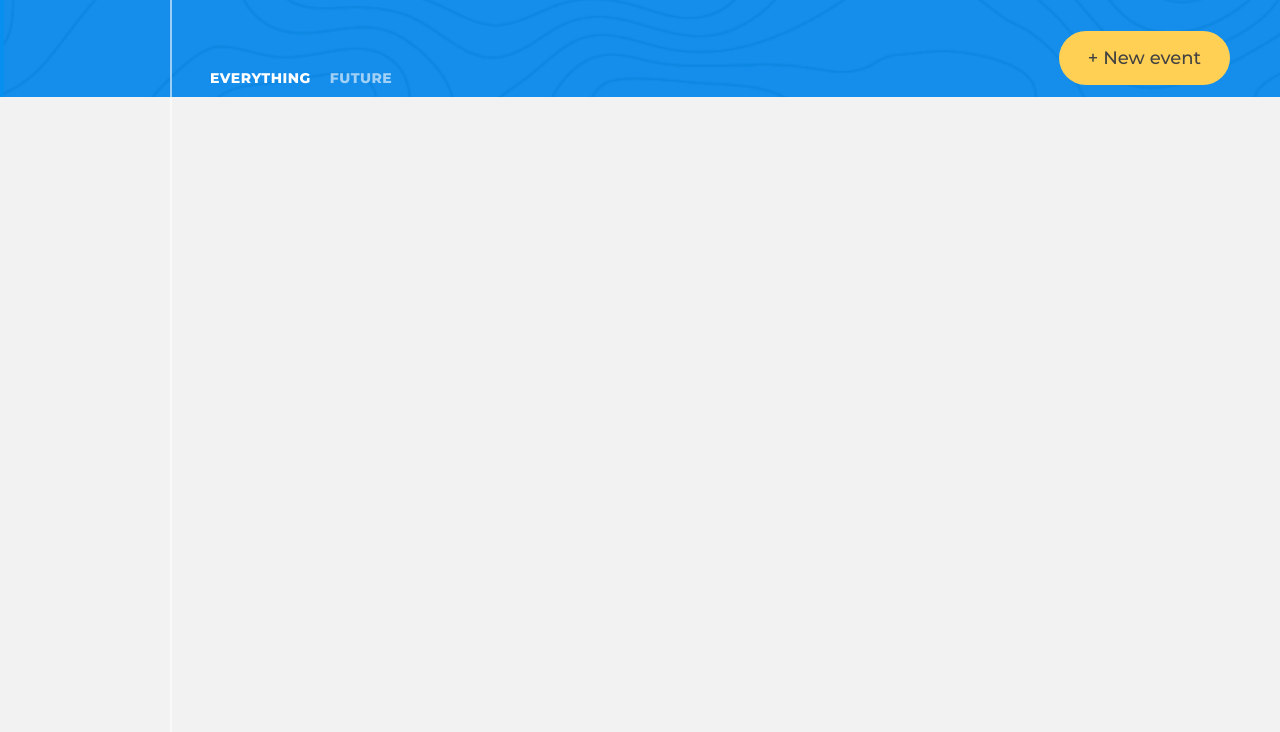
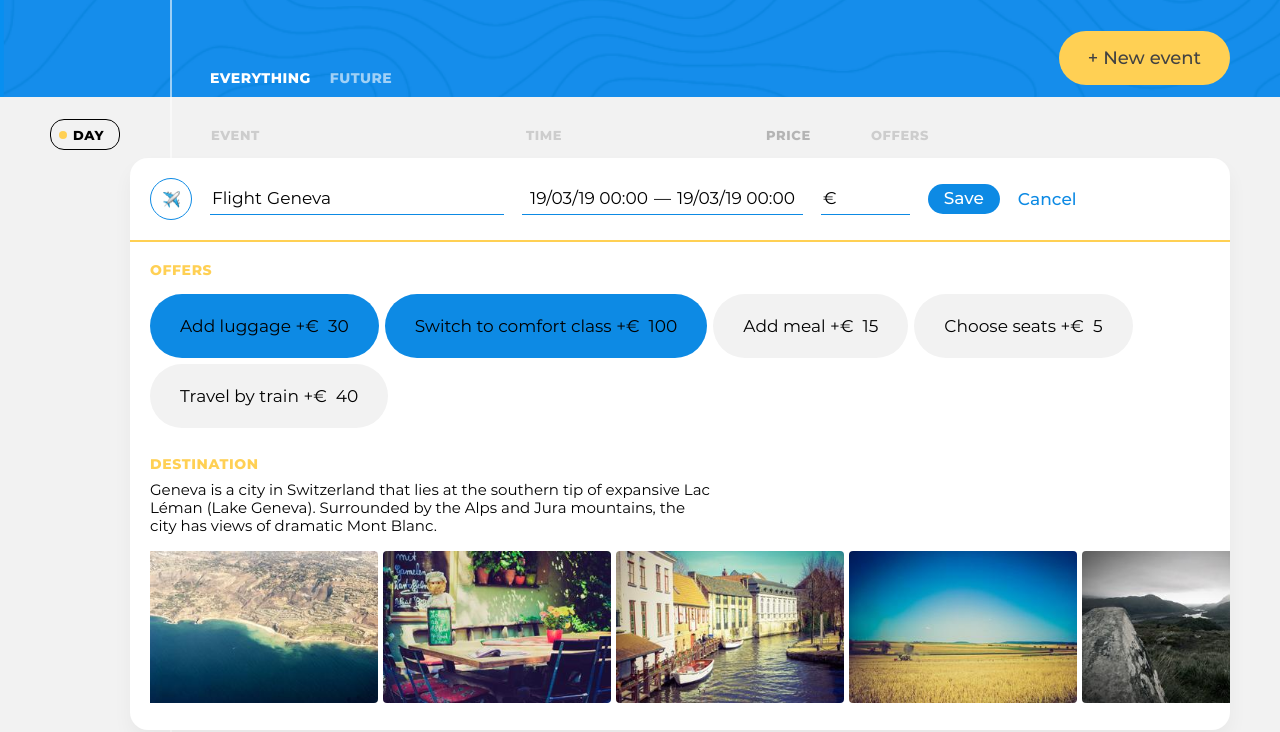
Before and after one commit to htmlacademy-ecmascript/1674697-big-trip-simple-19, a website built with webpack: page public/index.html in a window 1280 px wide. Shown: the part 68-800 px from the top of the page. Built offline with nearby package versions, Linux system fonts and the light colour scheme.

Commit message:
Добавляет презентер списка

```diff
--- a/src/main.js
+++ b/src/main.js
@@ -1,6 +1,13 @@
-import FilterView from './view/filter-view';
+import FilterView from './view/filter-view.js';
+import SortView from './view/sort-view.js';
+import EventsListPresenter from './presenter/events-list-presenter';
 import {render} from './render.js';
 
 const tripFiltersElement = document.querySelector('.trip-controls__filters');
+const tripEventsElement = document.querySelector('.trip-events');
+const eventsListPresenter = new EventsListPresenter({eventsListContainer: tripEventsElement});
 
 render(new FilterView(), tripFiltersElement);
+render(new SortView(), tripEventsElement);
+
+eventsListPresenter.init();
--- /dev/null
+++ b/src/presenter/events-list-presenter.js
@@ -0,0 +1,26 @@
+import EventsListView from '../view/events-list-view';
+import FormNewEventView from '../view/form-new-event-view.js';
+import FormEditEventView from '../view/form-edit-event-view.js';
+import EventsListItemView from '../view/events-list-item-view.js';
+import {render} from '../render.js';
+
+const ITEMS_COUNT = 3;
+
+export default class EventsListPresenter {
+  eventsListComponent = new EventsListView();
+
+  constructor({eventsListContainer}) {
+    this.eventsListContainer = eventsListContainer;
+  }
+
+  init() {
+    render(this.eventsListComponent, this.eventsListContainer);
+    render(new FormNewEventView(), this.eventsListComponent.getElement());
+
+    for (let i = 0; i < ITEMS_COUNT; i++) {
+      render(new EventsListItemView(), this.eventsListComponent.getElement());
+    }
+
+    render(new FormEditEventView(), this.eventsListComponent.getElement());
+  }
+}
```
Also changed, not shown: public/index.html (+1 -4 lines).
